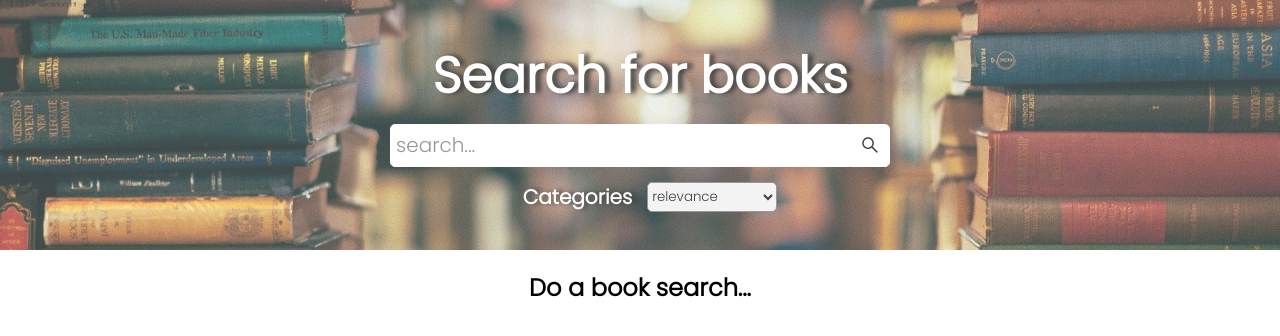
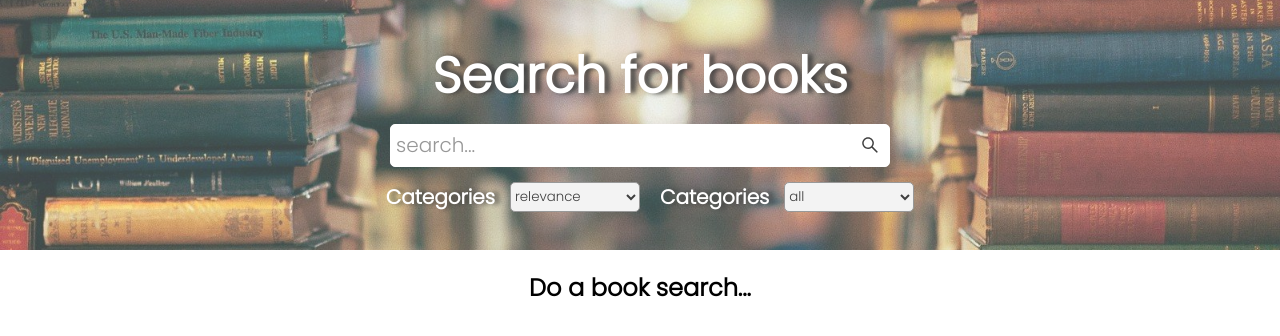
Before and after one commit to wwwnnnnn04/react-book, a React (Create React App) app: page / in a window 1280 px wide. Shown: the top 336 px of the page. Built offline with nearby package versions, Linux system fonts and the light colour scheme.

Commit message:
create sort for categori

```diff
--- a/src/components/body/Body.jsx
+++ b/src/components/body/Body.jsx
@@ -8,9 +8,8 @@ const Body = () => {
     const { bookApi, setBookApi, more, setMore, searchB } = useContext(BookContext);
 
 
-    const loadMore = async () => {
-
-        await axios.get('https://www.googleapis.com/books/v1/volumes/?q=' + searchB + '+inauthor&key=AIzaSyBcf8QHFYJ19u09jZftbdzaiL96yb4IvnE&maxResults=10&startIndex=' + more)
+    const loadMore =  () => {
+         axios.get('https://www.googleapis.com/books/v1/volumes/?q=' + searchB + '+inauthor&key=AIzaSyBcf8QHFYJ19u09jZftbdzaiL96yb4IvnE&maxResults=10&startIndex=' + more)
             .then(res => { setBookApi([...bookApi, ...res.data.items]); console.log('more', res.data) })
             .catch(err => console.log(err));
         setMore(more + 10)
--- a/src/components/cardBook/CardBook.jsx
+++ b/src/components/cardBook/CardBook.jsx
@@ -1,4 +1,4 @@
-import React, { useContext, useRef, useEffect } from 'react';
+import React, { useContext } from 'react';
 import s from './CardBook.module.css';
 import { Link } from 'react-router-dom';
 import { BookContext } from '../context/context';
@@ -7,8 +7,6 @@ import axios from 'axios';
 const CardBook = () => {
     const { bookApi, setAboutBook, setLoading } = useContext(BookContext);
 
-
-    console.log(bookApi)
     let idBook = '';
     const fetchBook = async () => {
         setLoading(r => !r);
@@ -16,7 +14,6 @@ const CardBook = () => {
             .then(res => { setAboutBook(res.data); console.log('card', res.data); setLoading(r => !r); })
             .catch(err => console.log(err));
     }
-
 
 
     return (
--- a/src/components/header/Header.jsx
+++ b/src/components/header/Header.jsx
@@ -1,14 +1,50 @@
-import React from 'react';
+import React, { useContext } from 'react';
 import InputSearch from '../input/InputSearch';
 import s from './Header.module.css';
 import Option from '../option/Option';
-
+import OptionCat from '../option/OptionCat';
+import { BookContext } from '../context/context';
 const Header = () => {
-
+    const { setBookApi, bookApi } = useContext(BookContext);
+    const categor = [
+        { id: 1, cat: 'all' },
+        { id: 2, cat: 'art' },
+        { id: 3, cat: 'biography' },
+        { id: 4, cat: 'computers' },
+        { id: 5, cat: 'history' },
+        { id: 6, cat: 'medical' },
+        { id: 7, cat: 'poetry' },
+    ]
     const act = [
         { id: 1, cat: 'relevance' },
         { id: 2, cat: 'newest' }
     ]
+    const sortCateg = (t) => {
+        const test = []
+        bookApi.map(book => {
+            if (book.volumeInfo.categories) {
+                if (book.volumeInfo.categories[0].indexOf(' ') !== -1) {
+                    let i = book.volumeInfo.categories[0].indexOf(' ')
+                    if (i !== -1) {
+                        let bookCat = book.volumeInfo.categories[0].substr(0, i).toLowerCase()
+                        if (bookCat === t) {
+                            console.log(bookCat)
+                            test.push(book)
+                        }
+                    }
+                } else if (book.volumeInfo.categories[0].indexOf(' ') === -1) {
+                    let bookCat = book.volumeInfo.categories[0].toLowerCase()
+                    if (bookCat === t) {
+                        console.log(bookCat)
+                        test.push(book)
+                    }
+                }
+            }
+        })
+        setBookApi(test)
+
+
+    }
 
     return (
         <div className={s.head}>
@@ -16,6 +52,7 @@ const Header = () => {
             <InputSearch />
             <div className={s.cont}>
                 <Option opt={act} />
+                <OptionCat opt={categor} sortCateg={sortCateg} />
             </div>
 
         </div>
--- a/src/components/input/InputSearch.jsx
+++ b/src/components/input/InputSearch.jsx
@@ -6,7 +6,7 @@ import axios from 'axios';
 import { BookContext } from '../context/context';
 
 const InputSearch = () => {
-    const { setBookApi, sort, more, setLoading, searchB, setSearchB } = useContext(BookContext);
+    const { setBookApi, sort, setLoading, searchB, setSearchB } = useContext(BookContext);
     let tap = false;
 
     const clickBut = (e) => {
@@ -16,13 +16,12 @@ const InputSearch = () => {
             axios.get('https://www.googleapis.com/books/v1/volumes?q=' + searchB + '+inauthor&orderBy=' + sort + '&key=AIzaSyBcf8QHFYJ19u09jZftbdzaiL96yb4IvnE&maxResults=10')
                 .then(res => {
                     setBookApi(res.data.items)
-                    console.log('sort', more)
                     setLoading(r => !r)
                 })
                 .catch(err => console.log(err));
             tap = false;
         }
-        setSearchB('')
+        // setSearchB('')
 
     }
 
--- a/src/components/option/Option.jsx
+++ b/src/components/option/Option.jsx
@@ -1,15 +1,22 @@
 import React, {useContext} from 'react';
 import s from './Option.module.css';
 import { BookContext } from '../context/context';
+import axios from 'axios';
 
 const Option = (props) => {
-    const {sort, setSort} = useContext(BookContext);
+    const {sort, setSort, searchB, setBookApi} = useContext(BookContext);
+    const loadMore =   () => {
+         axios.get('https://www.googleapis.com/books/v1/volumes/?q=' + searchB + '+inauthor&orderBy=' + sort + '&key=AIzaSyBcf8QHFYJ19u09jZftbdzaiL96yb4IvnE&maxResults=10')
+            .then(res => { setBookApi(res.data.items); console.log('sea', sort,searchB) })
+            .catch(err => console.log(err));
+
+    }
     return (
         <div className={s.container}>
             <h3 className={s.section}>Categories</h3>
-            <select className={s.select} value={sort} onChange={e=>setSort(e.target.value)}>
+            <select className={s.select} value={sort} onChange={e=>{setSort(e.target.value)}} onClick={loadMore}>
                 {props.opt.map(item=>
-                        <option value={item.cat} key={item.id}>{item.cat}</option>
+                        <option value={item.cat} key={item.id} >{item.cat}</option>
                     )}
             </select>
         </div>
--- /dev/null
+++ b/src/components/option/OptionCat.jsx
@@ -0,0 +1,17 @@
+import React from 'react';
+import s from './Option.module.css';
+
+const OptionCat = (props) => {
+    return (
+        <div className={s.container}>
+            <h3 className={s.section}>Categories</h3>
+            <select className={s.select} onChange={e => { props.sortCateg(e.target.value) }}>
+                {props.opt.map(item =>
+                    <option value={item.cat} key={item.id} >{item.cat}</option>
+                )}
+            </select>
+        </div>
+    );
+};
+
+export default OptionCat;
```
